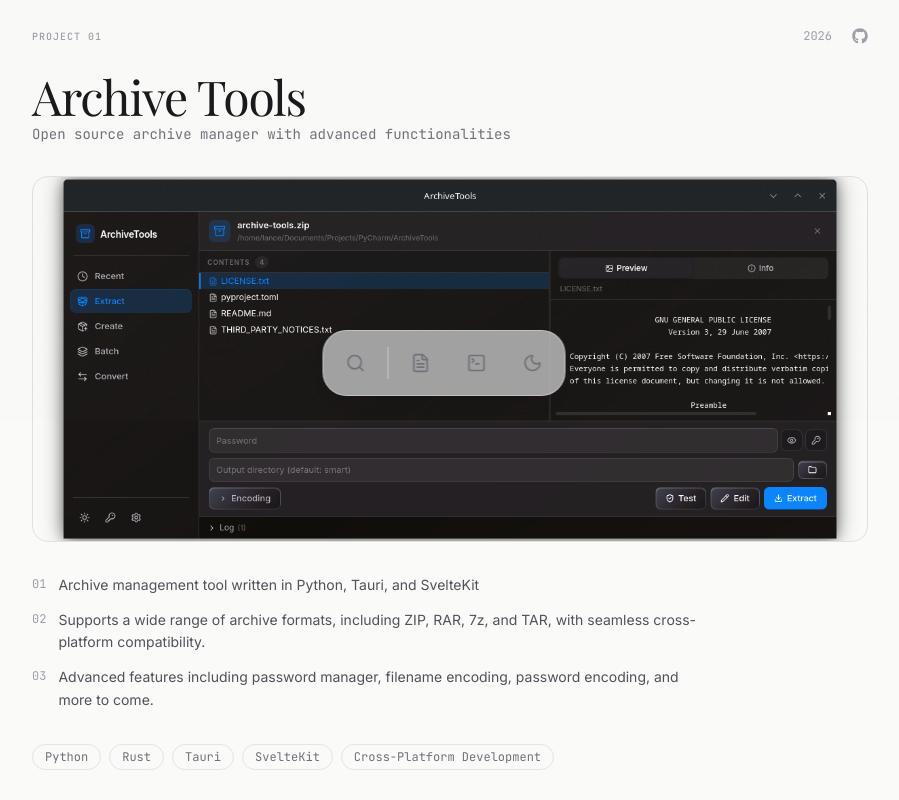
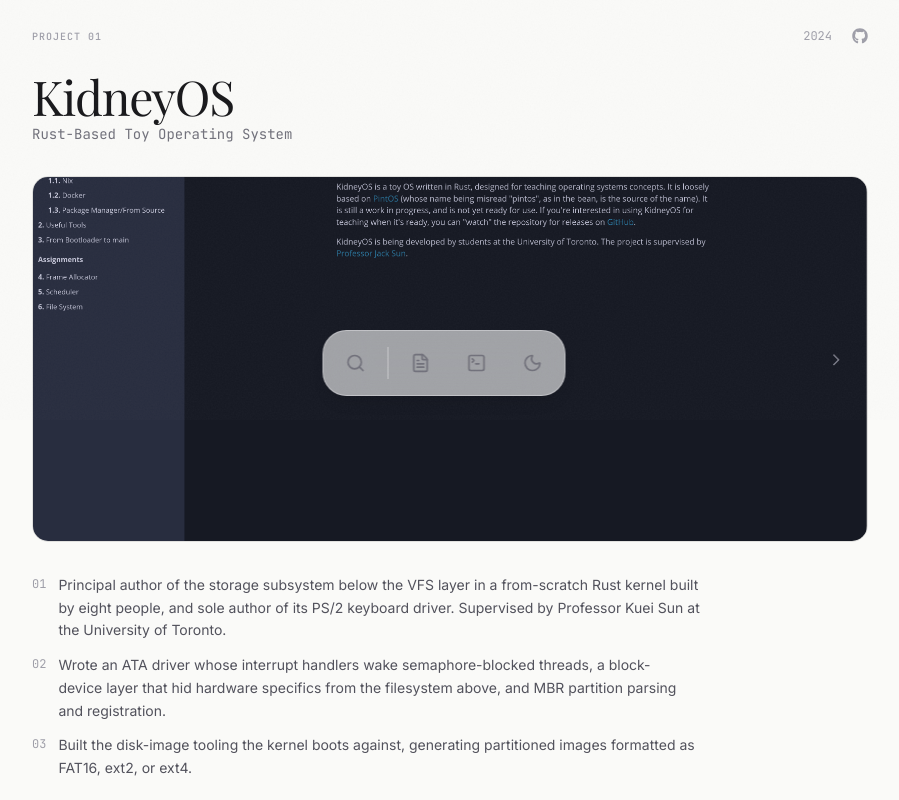
Before and after one commit to lance1416/portfolio, a React (Vite) app: page /projects in a window 1280 px wide. Shown: the part 380-1180 px from the top of the page, without its empty margins (196-1095 px from the left). Built offline with nearby package versions, Linux system fonts and the light colour scheme; a web font is replaced by a local one.

Commit message:
chore: remove Archive Tools from projects

```diff
--- a/src/data/projects.ts
+++ b/src/data/projects.ts
@@ -19,32 +19,6 @@
 }
 
 export const projectsData: ProjectItem[] = [
-  {
-    id: 'archive-tools',
-    title: 'Archive Tools',
-    subtitle: 'Open source archive manager with advanced functionalities',
-    year: '2026',
-    color: '#ff3e00',
-    imageUrl: 'projects/archive-tools.png',
-    description: [
-      'Archive management tool written in Python, Tauri, and SvelteKit',
-      'Supports a wide range of archive formats, including ZIP, RAR, 7z, and TAR, with seamless cross-platform compatibility.',
-      'Advanced features including password manager, filename encoding, password encoding, and more to come.',
-    ],
-    skills: [
-      'Python',
-      'Rust',
-      'Tauri',
-      'SvelteKit',
-      'Cross-Platform Development',
-    ],
-    links: [
-      {
-        type: 'github',
-        url: 'https://github.com/CheesyToast1416/archive-tools',
-      },
-    ],
-  },
   {
     id: 'kidneyos',
     title: 'KidneyOS',
```
Also changed, not shown: public/projects/archive-tools.png (deleted).
